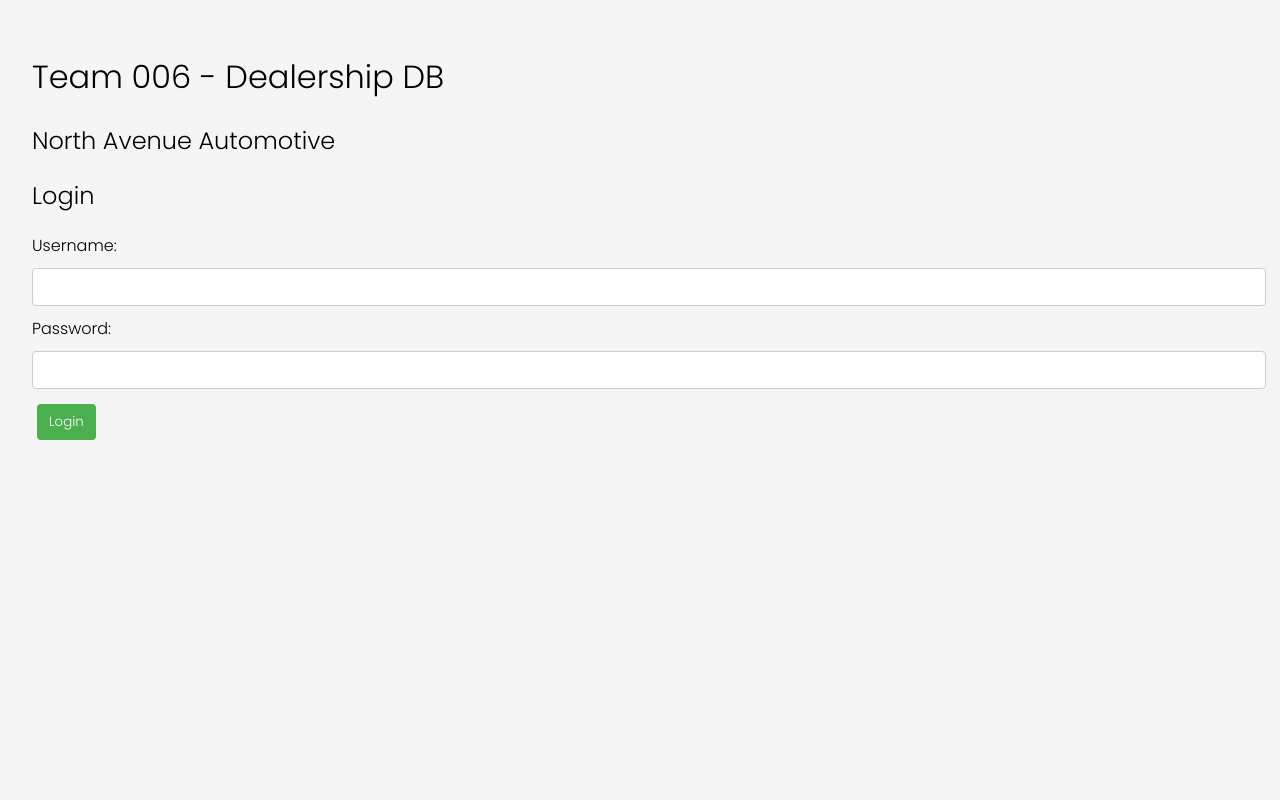
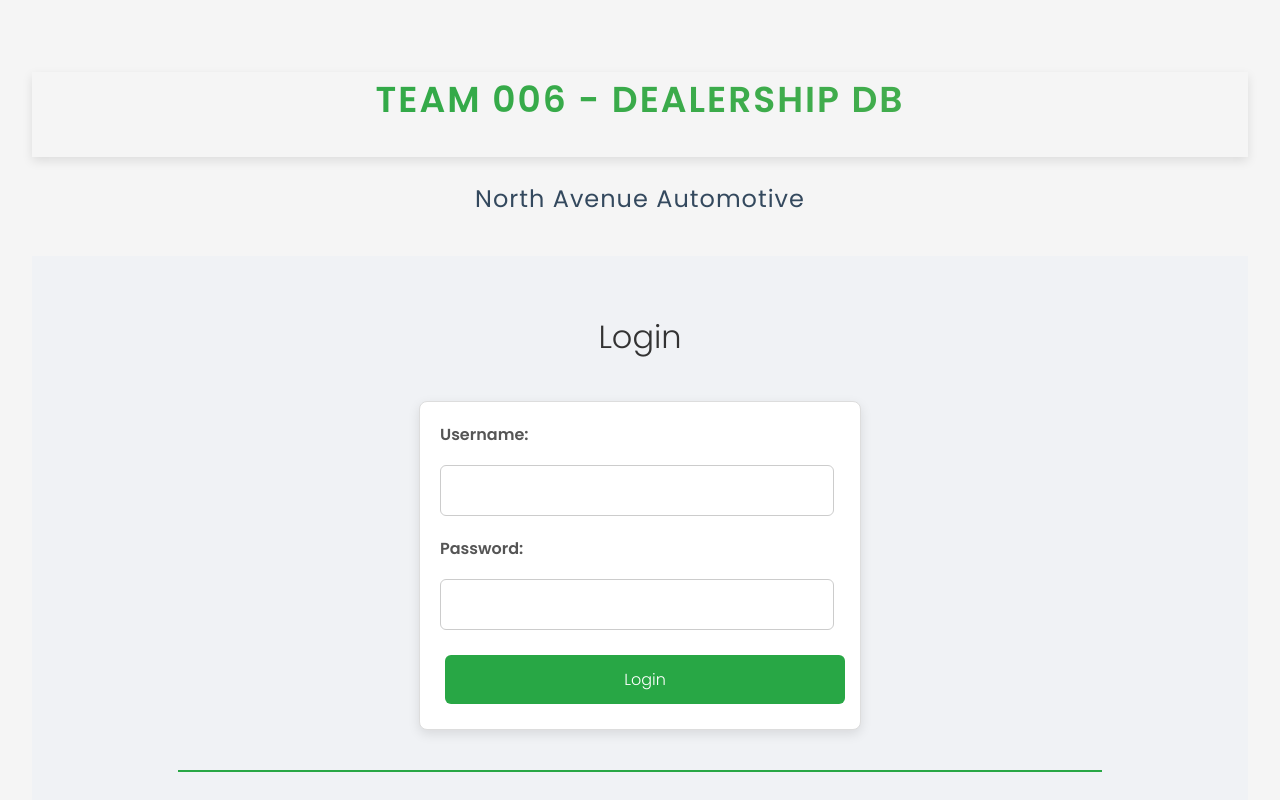
Before and after one commit to rkang427/autodb, a React (Vite) app in the folder Phase_3/frontend/: page / in a window 1280 px wide. Shown: the top 800 px of the page. Built offline with nearby package versions, Linux system fonts and the light colour scheme; no server answers.

Commit message:
stylistic changes only

```diff
--- a/Phase_3/frontend/src/App.jsx
+++ b/Phase_3/frontend/src/App.jsx
@@ -17,8 +17,8 @@ const App = () => {
     <Router>
       <div style={{ fontFamily: 'Poppins, sans-serif' }}>
 
-        <h1>Team 006 - Dealership DB</h1>
-        <h2>North Avenue Automotive</h2>
+        <h1 style={styles.title}>Team 006 - Dealership DB</h1>
+        <h2 style={styles.subtitle}>North Avenue Automotive</h2>
         <Routes>
           <Route path="/" element={<Login />} />
           <Route path="/view_seller_history" element={<ViewSellerHistory />} />
@@ -37,4 +37,41 @@ const App = () => {
   );
 };
 
+const styles = {
+  title: {
+    fontFamily: "Poppins, sans-serif",
+    fontWeight: "700",
+    textAlign: "center",
+    letterSpacing: "2px",
+    textTransform: "uppercase",
+    fontSize: "36px",
+    color: "#2C3E50",
+    background: "linear-gradient(to right, #28a745, #4CAF50)",
+    WebkitBackgroundClip: "text",
+    color: "transparent",
+    boxShadow: "0 4px 10px rgba(0, 0, 0, 0.1)",
+    paddingBottom: "30px",
+    marginTop: "40px",
+  },
+  subtitle: {
+    fontFamily: "Poppins, sans-serif",
+    fontWeight: "400",
+    textAlign: "center",
+    letterSpacing: "1px",
+    fontSize: "24px",
+    color: "#34495E",
+    marginTop: "0",
+    paddingBottom: "20px",
+  },
+  spacer: {
+    height: "50px",
+  },
+  divider: {
+    width: "100%",
+    border: "0",
+    borderTop: "2px solid #28a745",
+    margin: "20px 0",
+  },
+};
+
 export default App;
--- a/Phase_3/frontend/src/components/Landing.jsx
+++ b/Phase_3/frontend/src/components/Landing.jsx
@@ -1,5 +1,3 @@
-/* eslint-disable no-unused-vars */
-/* eslint-disable react/prop-types */
 import search from "../services/search";
 import { useEffect, useState } from "react";
 import ReportLinks from "./ReportLinks";
@@ -8,11 +6,13 @@ import Notification from "./Notification";
 import Dropdown from "./Dropdown";
 
 const Field = ({ label, children }) => (
-  <div style={{ display: "flex", alignItems: "center", marginBottom: "10px" }}>
+  <div style={{ display: "flex", alignItems: "center", marginBottom: "15px" }}>
     <label style={{ marginRight: "10px", minWidth: "120px", flexShrink: 0 }}>
       {label}
     </label>
-    <div style={{ flexGrow: 1 }}>{children}</div>
+    <div style={{ flexGrow: 1, width: "90%" }}>
+      {children}
+    </div>
   </div>
 );
 
@@ -34,10 +34,8 @@ const Landing = ({ loggedInUser }) => {
   useEffect(() => {
     const getSearchOptions = async () => {
       const response = await search.searchOptions();
-      console.log(response.data);
       setSearchOptions(response.data);
     };
-
     getSearchOptions();
   }, []);
 
@@ -55,7 +53,6 @@ const Landing = ({ loggedInUser }) => {
     );
     try {
       const result = await search.runSearch(params);
-      console.log(result.data);
       setSearchResults(result.data);
     } catch (e) {
       notify(e.response.data.errors[0].msg, "error");
@@ -64,23 +61,22 @@ const Landing = ({ loggedInUser }) => {
   };
 
   return (
-    <div>
+    <div style={styles.searchSection}>
       {searchOptions && (
         <>
-          <p>
-            Available Cars: {searchOptions.ready}
+          <div style={styles.stats}>
+            <p>Available Cars: {searchOptions.ready}</p>
             {searchOptions.not_ready != null && (
               <p>Car with Pending Parts: {searchOptions.not_ready}</p>
             )}
-          </p>
+          </div>
           {loggedInUser &&
             ["owner", "manager"].includes(loggedInUser.user_type) && (
               <ReportLinks />
             )}
-          <h2>Search Vehicles</h2>
+          <h2 style={styles.heading}>Search Vehicles</h2>
 
           <form onSubmit={handleSubmit}>
-            <div>
             {loggedInUser && (
               <Field label="Vin:">
                 <Dropdown
@@ -96,7 +92,6 @@ const Landing = ({ loggedInUser }) => {
                 />
               </Field>
             )}
-            </div>
             {loggedInUser &&
               ["owner", "manager"].includes(loggedInUser.user_type) && (
                 <Field label="Filter Type:">
@@ -113,7 +108,6 @@ const Landing = ({ loggedInUser }) => {
                   />
                 </Field>
               )}
-
             <Field label="Vehicle Type:">
               <Dropdown
                 name="vehicle_type"
@@ -199,15 +193,58 @@ const Landing = ({ loggedInUser }) => {
             </Field>
 
             <div>
-              <input type="submit" value="Search" style={{cursor: "pointer"}} />
+              <input type="submit" value="Search" style={styles.submitButton} />
             </div>
           </form>
         </>
       )}
+
       <Notification notification={notification} />
+      <div style={styles.divider}></div>
       <SearchResults searchResults={searchResults} />
     </div>
   );
 };
 
+const styles = {
+  searchSection: {
+    width: "80%",
+    padding: "30px",
+    border: "1px solid #ddd",
+    borderRadius: "10px",
+    backgroundColor: "#f4f7fa",
+    boxShadow: "0 8px 16px rgba(0, 0, 0, 0.1)",
+    margin: "0 auto",
+    textAlign: "center",
+  },
+  stats: {
+    marginBottom: "20px",
+    color: "#333",
+  },
+  heading: {
+    marginBottom: "25px",
+    fontSize: "1.8em",
+    color: "#333",
+  },
+  submitButton: {
+    cursor: "pointer",
+    backgroundColor: "#28a745",
+    color: "#fff",
+    padding: "12px 24px",
+    border: "none",
+    borderRadius: "5px",
+    fontSize: "16px",
+    transition: "background-color 0.3s ease",
+  },
+  submitButtonHover: {
+    backgroundColor: "#218838",
+  },
+  divider: {
+    width: "100%",
+    border: "0",
+    borderTop: "2px solid #28a745",
+    margin: "20px 0",
+  },
+};
+
 export default Landing;
--- a/Phase_3/frontend/src/components/Login.jsx
+++ b/Phase_3/frontend/src/components/Login.jsx
@@ -54,45 +54,116 @@ const Login = () => {
     }
   };
 
-  // For the Reports
   if (loggedInUser) {
     return (
       <>
+        <hr style={styles.divider} />
         <NavBar loggedInUser={loggedInUser} handleLogout={handleLogout} />
-
         <Landing loggedInUser={loggedInUser} />
       </>
     );
   }
 
   return (
-    <div>
-      <h2>Login</h2>
-      {errorMessage && <p style={{ color: "red" }}>{errorMessage}</p>}
-      <form onSubmit={handleSubmit}>
-        <div>
-          <label>Username:</label>
+    <div style={styles.container}>
+      {errorMessage && <p style={styles.errorMessage}>{errorMessage}</p>}
+
+      <h2 style={styles.heading}>Login</h2>
+      <form onSubmit={handleSubmit} style={styles.form}>
+
+        <div style={styles.inputGroup}>
+          <label style={styles.label}>Username:</label>
           <input
             type="text"
             value={username}
             onChange={(e) => setUsername(e.target.value)}
             required
+            style={styles.input}
           />
         </div>
-        <div>
-          <label>Password:</label>
+        <div style={styles.inputGroup}>
+          <label style={styles.label}>Password:</label>
           <input
             type="password"
             value={password}
             onChange={(e) => setPassword(e.target.value)}
             required
+            style={styles.input}
           />
         </div>
-        <button type="submit">Login</button>
+        <button type="submit" style={styles.submitButton}>Login</button>
       </form>
+      <hr style={styles.divider} />
       <Landing loggedInUser={loggedInUser} />
     </div>
   );
 };
 
+const styles = {
+  container: {
+    display: "flex",
+    justifyContent: "center",
+    alignItems: "center",
+    flexDirection: "column",
+    gap: "20px",
+    height: "100%",
+    padding: "30px",
+    backgroundColor: "#f0f2f5",
+  },
+  heading: {
+    fontSize: "2em",
+    color: "#333",
+    marginBottom: "20px",
+  },
+  form: {
+    width: "100%",
+    height: "70%",
+    maxWidth: "400px",
+    padding: "20px",
+    border: "1px solid #ddd",
+    borderRadius: "8px",
+    backgroundColor: "#fff",
+    boxShadow: "0 4px 12px rgba(0, 0, 0, 0.1)",
+  },
+  inputGroup: {
+    marginBottom: "10px",
+  },
+  label: {
+    display: "block",
+    marginBottom: "8px",
+    fontWeight: "600",
+    color: "#555",
+  },
+  input: {
+    width: "92%",
+    padding: "12px",
+    fontSize: "16px",
+    border: "1px solid #ccc",
+    borderRadius: "6px",
+  },
+  submitButton: {
+    cursor: "pointer",
+    width: "92%",
+    backgroundColor: "#28a745",
+    color: "#fff",
+    padding: "12px 24px",
+    border: "none",
+    borderRadius: "6px",
+    fontSize: "16px",
+    width: "100%",
+    transition: "background-color 0.3s",
+  },
+  errorMessage: {
+    color: "red",
+    marginBottom: "20px",
+    fontWeight: "500",
+  },
+  divider: {
+    width: "80%",
+    border: "0",
+    borderTop: "2px solid #28a745",
+    margin: "20px 0",
+  },
+};
+
 export default Login;
```
Also changed, not shown: Phase_3/frontend/src/components/NavBar.jsx (line endings or trailing spaces). Lines whose indentation alone changed are shown as unchanged.
